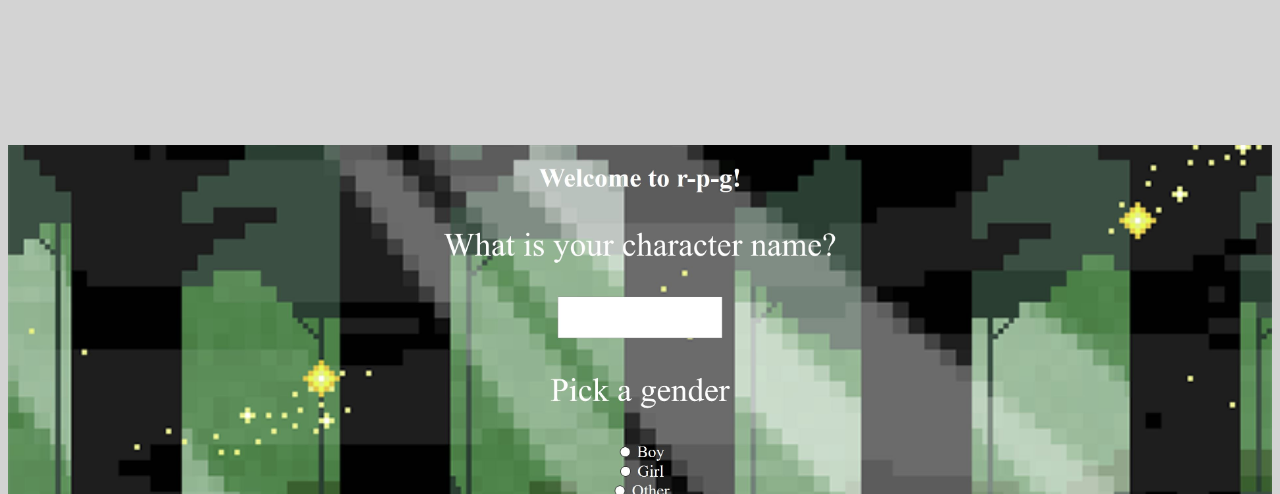
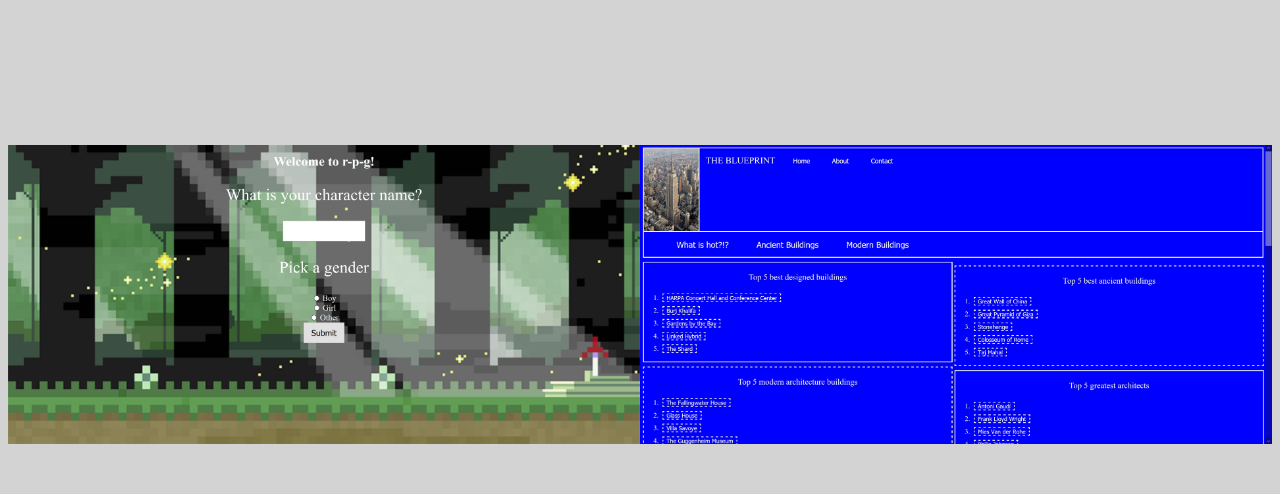
Before and after one commit to pyan02/Website-Portfolio, a plain HTML site: page app/index.html in a window 1280 px wide. Shown: the part 806-1300 px from the top of the page. After the commit the page ends 1250 px from the top, so only its background shows below. Drawn offline with Linux system fonts and the light colour scheme.

Commit message:
added popcode link

```diff
--- a/app/index.html
+++ b/app/index.html
@@ -20,7 +20,8 @@
             <img name = "slide" id="slideImages">
         </div>
         <div id="links">
-            <a href="https://r-p-g.herokuapp.com/" target="_blank"><img src = "rpg_capture.JPG" alt="r-p-g" id="rpgImage"></a>
+            <a href="https://r-p-g.herokuapp.com/" target="_blank"><img src = "rpg_capture.JPG" alt="r-p-g" class="projectImage"></a>
+            <a href="https://popcode.org/?snapshot=0d1abe23-4dd2-46d7-a0ca-099c9b3b83ec" target="_blank"><img src = "theblueprint_capture.JPG" alt="theblueprint_capture" class="projectImage"></a>
         </div>
     </body>
 </html>
--- a/app/style.css
+++ b/app/style.css
@@ -46,7 +46,7 @@ body{
     position: relative;
     flex-direction: row;
 }
-#rpgImage{
+.projectImage{
     display: flex;
     flex-direction: row;
     width:100%;
```
Also changed, not shown: app/theblueprint_capture.JPG (added).
